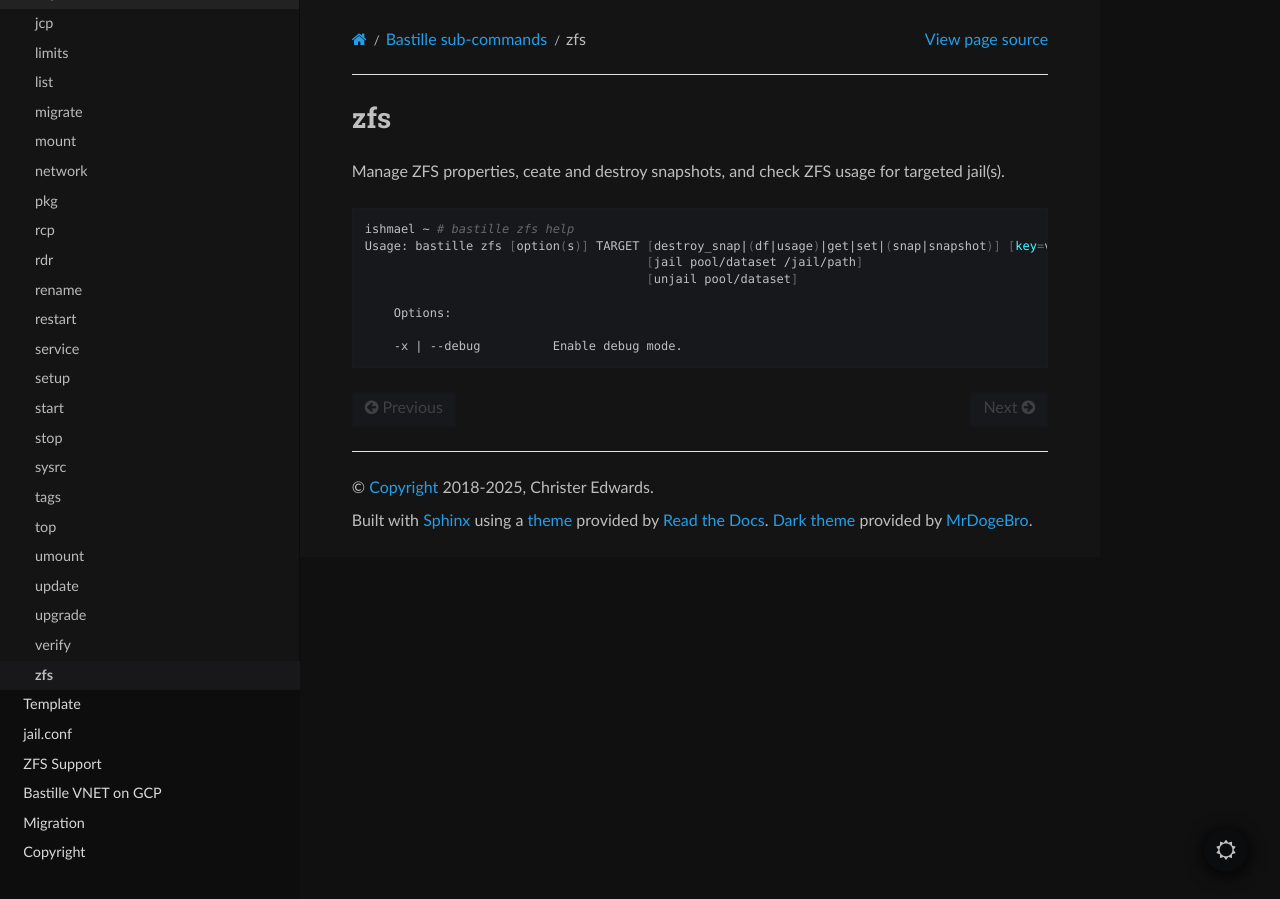
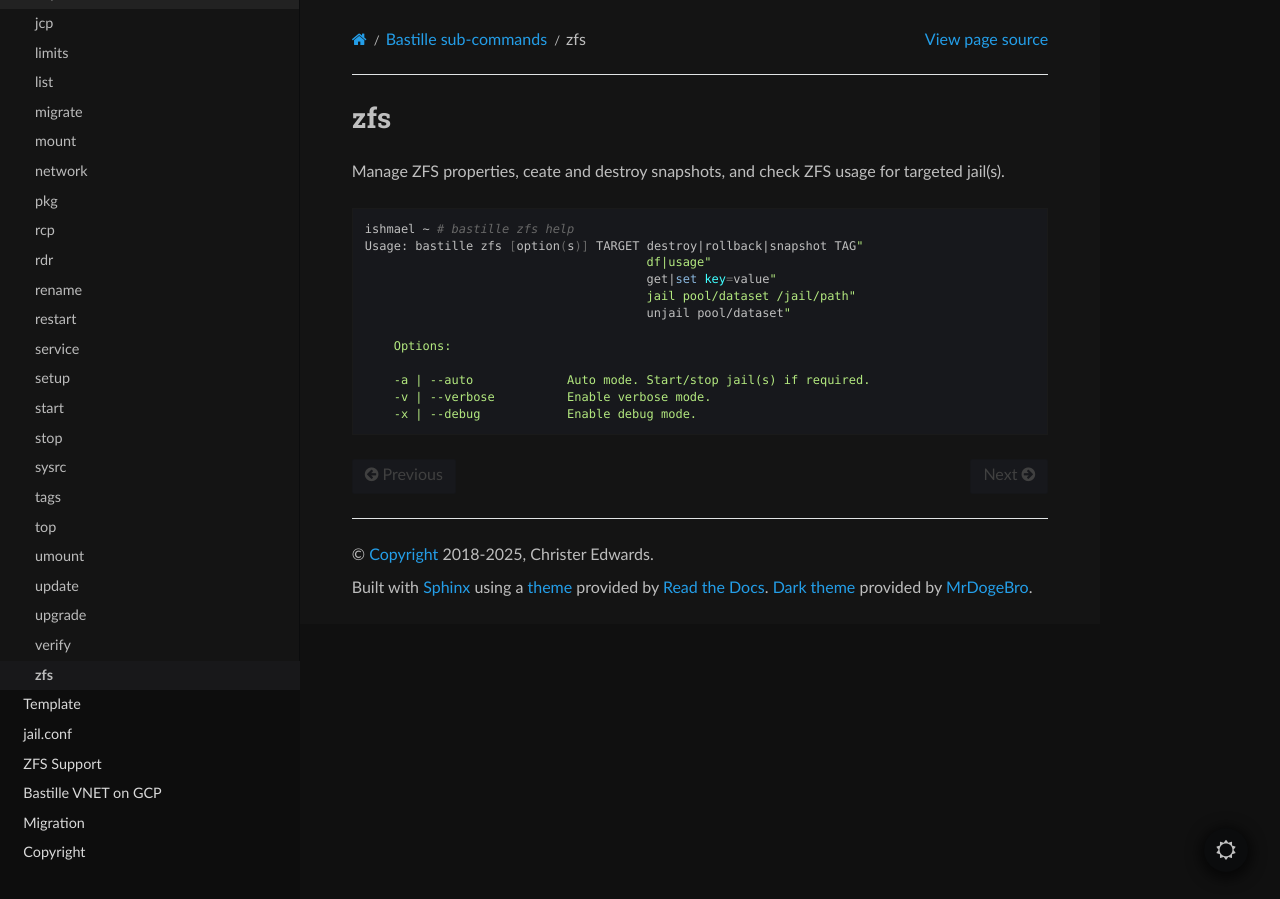
Before and after one commit to BastilleBSD/bastille, a Sphinx documentation site: the page built from docs/chapters/subcommands/zfs.rst, in a window 1280 px wide. Built offline with Sphinx 7.4.7 and the Read the Docs theme 3.1.0, drawn with Linux system fonts in a browser that asks for light colours.

Commit message:
zfs: code simplify and docs

```diff
--- a/docs/chapters/subcommands/zfs.rst
+++ b/docs/chapters/subcommands/zfs.rst
@@ -7,10 +7,14 @@ targeted jail(s).
 .. code-block:: shell
 
   ishmael ~ # bastille zfs help
-  Usage: bastille zfs [option(s)] TARGET [destroy_snap|(df|usage)|get|set|(snap|snapshot)] [key=value|date]
-                                         [jail pool/dataset /jail/path]
-                                         [unjail pool/dataset]
+  Usage: bastille zfs [option(s)] TARGET destroy|rollback|snapshot TAG"
+                                         df|usage"
+                                         get|set key=value"
+                                         jail pool/dataset /jail/path"
+                                         unjail pool/dataset"
 
       Options:
 
-      -x | --debug          Enable debug mode.
+      -a | --auto             Auto mode. Start/stop jail(s) if required.
+      -v | --verbose          Enable verbose mode.
+      -x | --debug            Enable debug mode.
```
Also changed, not shown: 2 other files.
